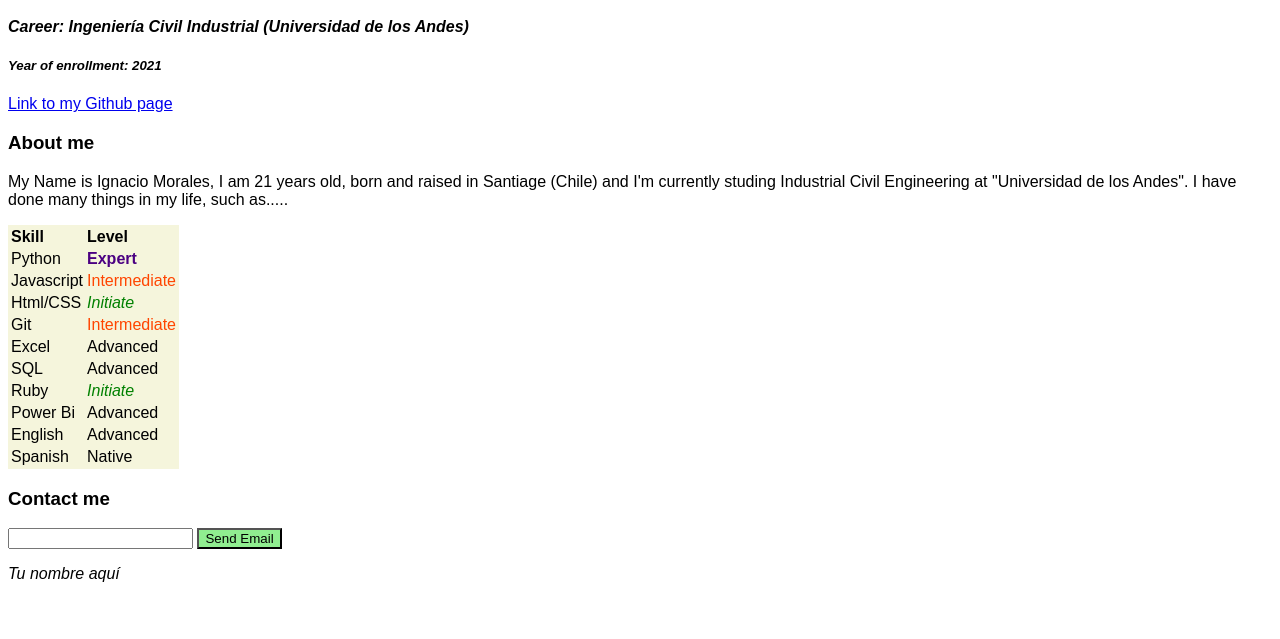
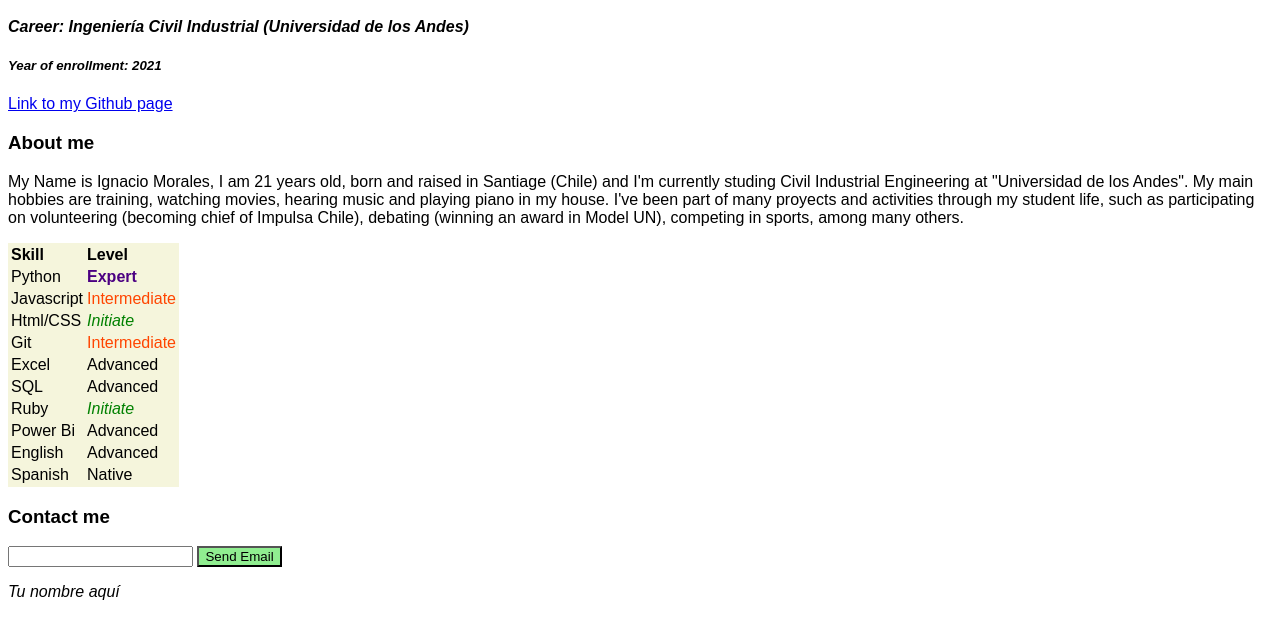
Before and after one commit to IgnacioMoralesC/IgnacioMoralesC.github.io, a plain HTML site: page index.html in a window 1280 px wide. Shown: the part 111-750 px from the top of the page. Drawn offline with Linux system fonts and the light colour scheme.

Commit message:
Lab 01 V3.0

```diff
--- a/index.html
+++ b/index.html
@@ -14,7 +14,8 @@
     <a href="https://github.com/IgnacioMoralesC/IgnacioMoralesC.github.io">Link to my Github page</a>
     <h3>About me</h3>
     <p>My Name is Ignacio Morales, I am 21 years old, born and raised in Santiage (Chile) and I'm currently studing
-        Industrial Civil Engineering at "Universidad de los Andes". I have done many things in my life, such as.....
+        Civil Industrial Engineering at "Universidad de los Andes". My main hobbies are training, watching movies, hearing music and playing piano in my house.
+        I've been part of many proyects and activities through my student life, such as participating on volunteering (becoming chief of Impulsa Chile), debating (winning an award in Model UN), competing in sports, among many others.
     </p>
     <table style="background-color: beige;" class="main_table">
         <tr>
```
